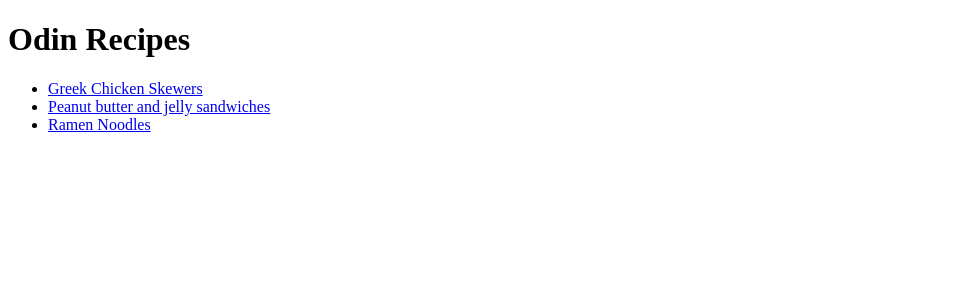
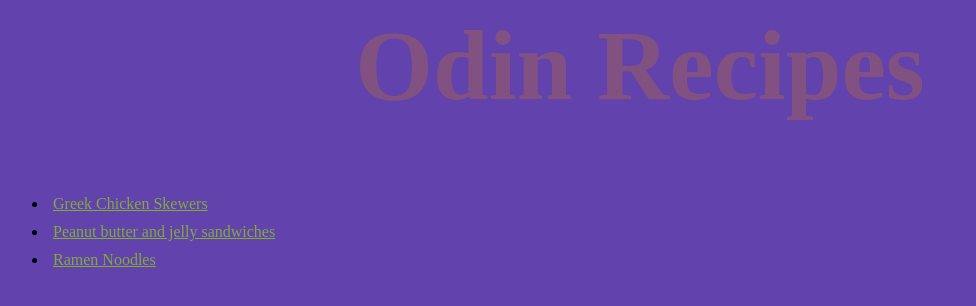
Before and after one commit to aklesitz/odin-recipes, a plain HTML site: page index.html in a window 1280 px wide. Shown: the whole page, without its empty margins (0-976 px from the left). Drawn offline with Linux system fonts and the light colour scheme.

Commit message:
added css
changed background color
changed link colors

```diff
--- a/index.html
+++ b/index.html
@@ -1,6 +1,7 @@
 <!DOCTYPE html>
 <html>
   <head>
+    <link rel="stylesheet" href="styles.css">
     <title>Recipes page</title>
     <meta charset="UTF-8">
   </head>
--- /dev/null
+++ b/styles.css
@@ -0,0 +1,22 @@
+h1 {
+  text-align: center;
+  font-size: 100px;
+  margin-top: auto;
+  color: rgb(129, 82, 129);
+}
+
+li {
+  padding: 5px;
+}
+
+a:link {
+  color: rgb(128, 172, 58);
+}
+
+a:hover {
+  color: rgb(100, 100, 50);
+}
+
+* {
+  background-color: rgb(98, 66, 172);
+}
```
Also changed, not shown: 1 other file.
